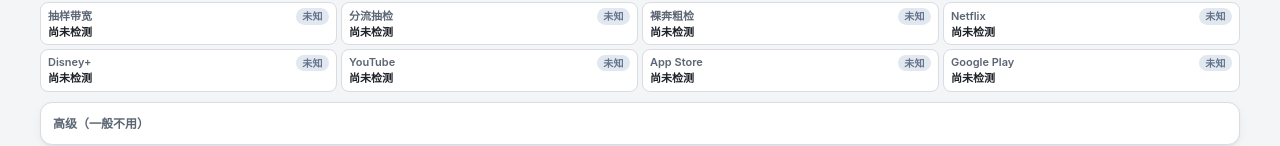
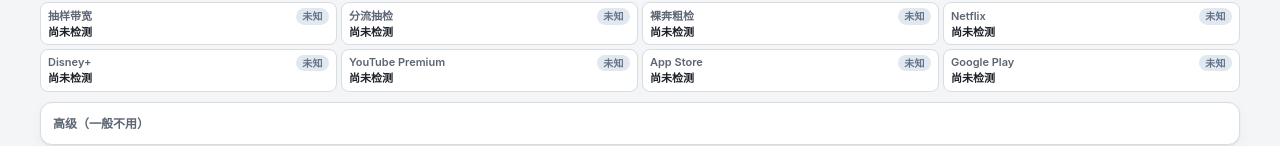
Before and after one commit to JTee77/egress-checker, a React (Vite) app: page / in a window 1280 px wide. Shown: the part 216-362 px from the top of the page. Built offline with nearby package versions, Linux system fonts and the light colour scheme.

Commit message:
fix(ui): rename YouTube card title to YouTube Premium
Put Premium in the card title; keep conclusions as plain reachability
or region hints without stacking Premium again.

```diff
--- a/src/lib/egress/diagnostics.ts
+++ b/src/lib/egress/diagnostics.ts
@@ -1574,7 +1574,7 @@
     return {
       name: "YouTube",
       level: "fail",
-      conclusion: `疑似墙：Premium 页提示地区不可用${country ? `（${country}）` : ""}。`,
+      conclusion: `疑似墙：页面提示地区不可用${country ? `（${country}）` : ""}。`,
       process: `${url} → HTTP ${r.status} · ${ms}ms\n信号：not available in your country。\n边界：粗检 ≠ Premium 订阅/全家共享/画质。`,
     };
   }
@@ -1588,8 +1588,8 @@
       name: "YouTube",
       level: "pass",
       conclusion: country
-        ? `Premium 页可达。地区线索：${country}。`
-        : "Premium 页可达（粗检）。",
+        ? `页可达。地区线索：${country}。`
+        : "页可达（粗检）。",
       process: [
         `${url} → HTTP ${r.status} · ${ms}ms · body≈${body.length}B`,
         country ? `country-code / GL：${country}` : "未解析到 country-code（页仍可达）。",
@@ -1603,7 +1603,7 @@
     return {
       name: "YouTube",
       level: "warn",
-      conclusion: "页面能打开，但 Premium 相关信号偏弱。",
+      conclusion: "页面能打开，但会员相关信号偏弱。",
       process: `${url} → HTTP ${r.status} · ${ms}ms · body≈${body.length}B。可能被改版/重定向稀释信号。`,
     };
   }
@@ -1811,12 +1811,12 @@
   return serviceCardFromLine("disney", "Disney+", line, STREAM_TIP, mixedPort);
 }
 
-/** YouTube 单独卡（探测仍用 Premium 页）：粗可达与地区线索。 */
+/** YouTube Premium 单独卡（探测 Premium 页）：粗可达与地区线索。 */
 export async function checkYoutubeUnlock(
   mixedPort?: number | null,
 ): Promise<CheckCard> {
   const line = await probeYoutubeLine(mixedPort);
-  return serviceCardFromLine("youtube", "YouTube", line, STREAM_TIP, mixedPort);
+  return serviceCardFromLine("youtube", "YouTube Premium", line, STREAM_TIP, mixedPort);
 }
 
 /** App Store 单独卡：网页店面粗可达与地区路径线索。 */
@@ -2054,7 +2054,7 @@
     },
     {
       id: "youtube",
-      title: "YouTube",
+      title: "YouTube Premium",
       deadlineMs: 10000,
       run: () => checkYoutubeUnlock(mixedPort),
     },
--- a/src/pages/HomePage.tsx
+++ b/src/pages/HomePage.tsx
@@ -24,7 +24,7 @@
   { id: "bare-egress", title: "裸奔粗检", level: "unknown", conclusion: "尚未检测" },
   { id: "netflix", title: "Netflix", level: "unknown", conclusion: "尚未检测" },
   { id: "disney", title: "Disney+", level: "unknown", conclusion: "尚未检测" },
-  { id: "youtube", title: "YouTube", level: "unknown", conclusion: "尚未检测" },
+  { id: "youtube", title: "YouTube Premium", level: "unknown", conclusion: "尚未检测" },
   { id: "app-store", title: "App Store", level: "unknown", conclusion: "尚未检测" },
   { id: "google-play", title: "Google Play", level: "unknown", conclusion: "尚未检测" },
 ];
```
